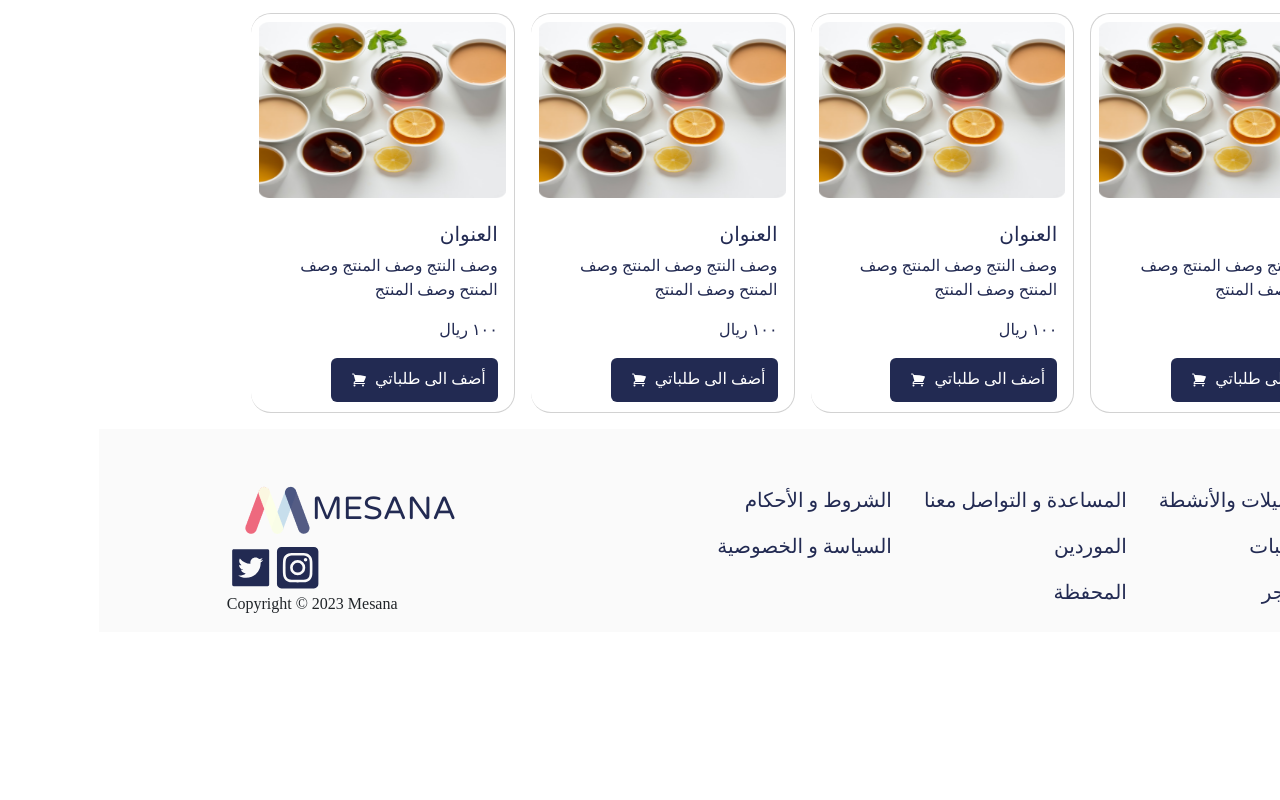
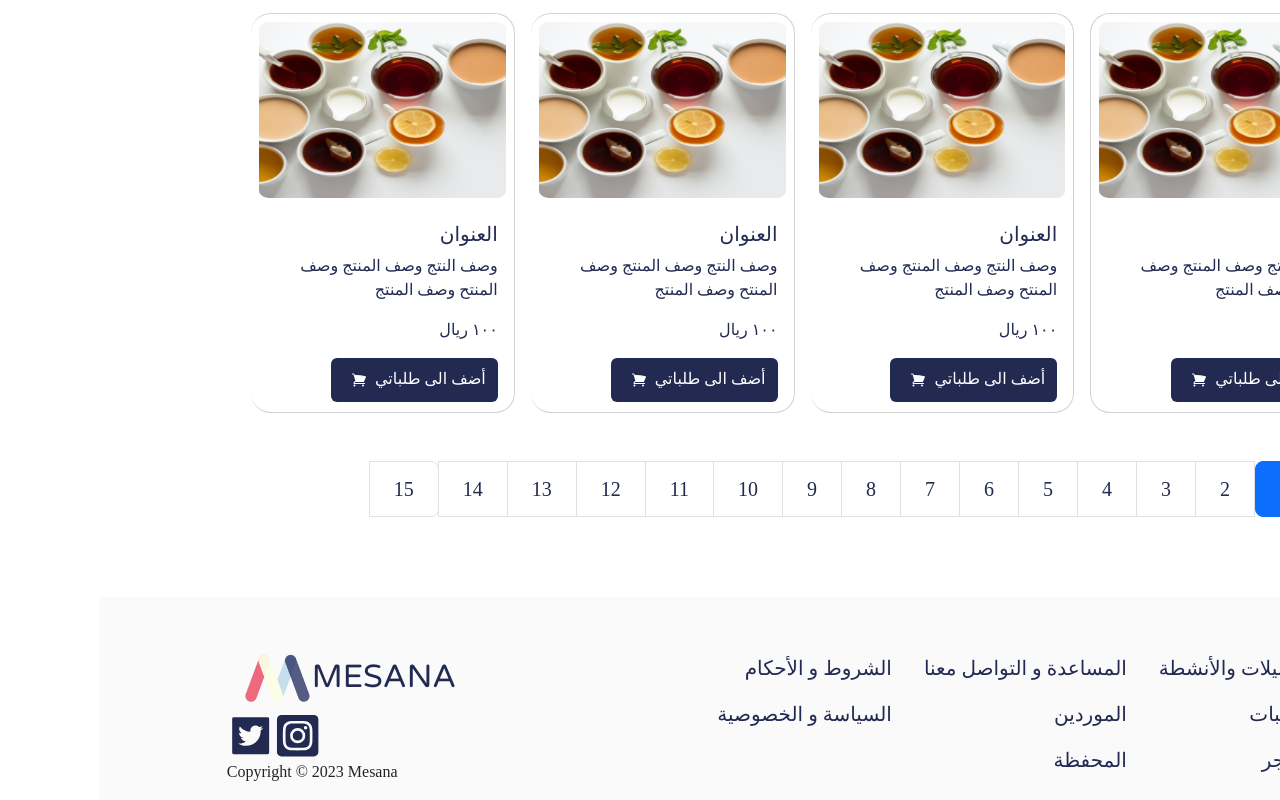
Before and after one commit to mrwa94/mesana-reactjs, a React (Create React App) app: page /Store in a window 1280 px wide. Shown: the part 830-1630 px from the top of the page. Before the commit the page ends 1462 px from the top, so only its background shows below. Built offline with nearby package versions, Linux system fonts and the light colour scheme.

Commit message:
add a Pagination

```diff
--- a/src/Pages/Store.js
+++ b/src/Pages/Store.js
@@ -1,7 +1,8 @@
 
 import React  , {label  ,useState} from 'react'
-import {Row , Col , Tab, Card , CardGroup   } from 'react-bootstrap'
+import {Row , Col , Tab, Card , CardGroup , Pagination  } from 'react-bootstrap'
 import Select from 'react-select';
+
 
 //icons
 import { BsSearch } from "react-icons/bs";
@@ -11,14 +12,33 @@ import { AiTwotoneFilter } from "react-icons/ai";
 
 
 //compontes
-
-
 import StoreCard from '../compontes/StoreCard';
 
 
 
 
 function Store() {
+
+
+
+  //Pagination
+  let active = 1;
+  let items = [];
+  for (let number = 1; number <= 15; number++) {
+
+    items.push(
+      <Pagination.Item className='' key={number} active={number === active}>
+        {number}
+      </Pagination.Item>
+    );
+  }
+
+
+
+
+
+
+
  //select
 
  const selects = [
@@ -141,6 +161,10 @@ function Store() {
                   </div>
 
 
+            {/* Pagination */}
+            <div className='p-5 '>
+       <Pagination className='' size="lg">{items}</Pagination>
+     </div>
 
 
 
@@ -148,6 +172,9 @@ function Store() {
 
 
             </Row>
+
+
+
 
 
 
--- a/src/styles/App.css
+++ b/src/styles/App.css
@@ -50,6 +50,8 @@
 
 
 
+
+
  /* Button */
  .primary-btn{
     outline: none;
@@ -72,6 +74,7 @@
 
  a{
     text-decoration: none !important ;
+    color: var(--primary-color) !important;
  }
  a:hover{
     color: var(--sec-color) !important;
```
